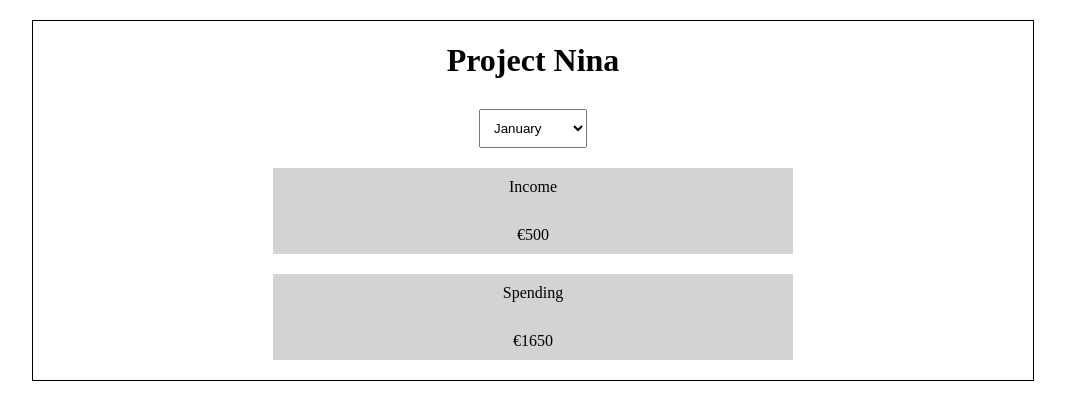
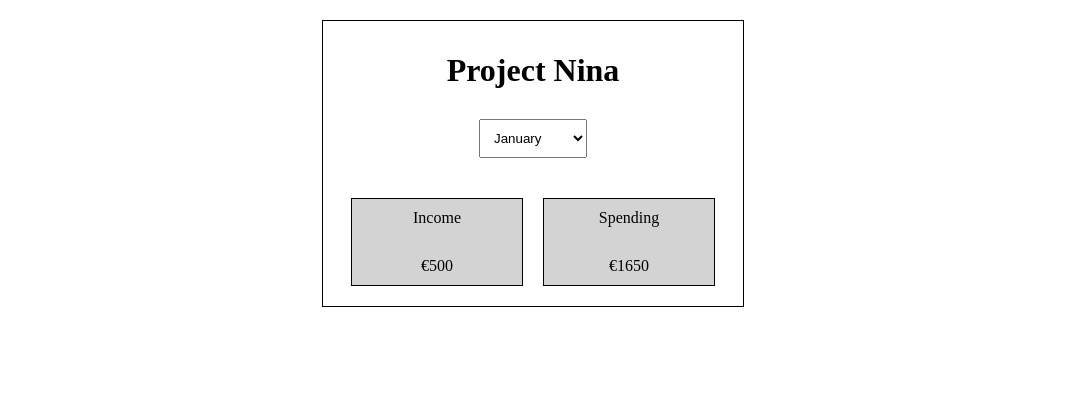
Before and after one commit to ColinTMaher/divitiae, a React (Create React App) app: page / in a window 1280 px wide. Shown: the top 420 px of the page, without its empty margins (107-1172 px from the left). Built offline with nearby package versions, Linux system fonts and the light colour scheme.

Commit message:
Basic React Router implementation

```diff
--- a/src/App.js
+++ b/src/App.js
@@ -6,19 +6,18 @@ import Total from "./components/Total"
 import MonthSelector from "./components/MonthSelector"
 import Details from "./components/Details"
 
+/* data = {
+  {
+
+  }
+} */
+
 function App() {
   return (
     <Router>
       <div className="app">
         <Link to="/">
-          <h1 class="title">Project Nina</h1>
-        </Link>
-        <MonthSelector />
-        <Link to="/Income">
-          <Total title="Income" amount={500}/>
-        </Link>
-        <Link to="/Spending">
-          <Total title="Spending" amount={1650}/>
+          <h1 className="title">Project Nina</h1>
         </Link>
 
         <Switch>
@@ -29,8 +28,16 @@ function App() {
             <Details />
           </Route>
           <Route path="/">
-
-            </Route>
+            <MonthSelector />
+            <div id="totals">
+              <Link to="/Income">
+                <Total title="Income" amount={500}/>
+              </Link>
+              <Link to="/Spending">
+                <Total title="Spending" amount={1650}/>
+              </Link>
+            </div>
+          </Route>
         </Switch>
       </div>
     </Router>
--- a/src/style/style.css
+++ b/src/style/style.css
@@ -9,7 +9,8 @@ a {
 }
 
 .app {
-  width: 1000px;
+  width: 400px;
+  padding: 10px;
   margin: 20px auto;
   border: 1px solid black;
 }
@@ -19,12 +20,20 @@ a {
   text-align: center;
 }
 
+#totals {
+  display: block;
+  width: 100%;
+  text-align: center;
+}
+
 .total {
-  margin: 20px auto;
-  padding: 10px;
-  width: 500px;
+  display: inline-block;
+  width: 150px;
+  border: 1px solid;
   background: lightgrey;
   text-align: center;
+  margin: 10px;
+  padding: 10px;
 }
 
 .total:hover {
@@ -38,6 +47,7 @@ a {
 
 .month-selector {
   margin: auto;
+  margin-bottom: 30px;
   text-align: center;
 }
 
--- a/src/style/style.scss
+++ b/src/style/style.scss
@@ -9,7 +9,8 @@ a {
 }
 
 .app {
-    width: 1000px;
+    width: 400px;
+    padding: 10px;
     margin: 20px auto;
     border: 1px solid black;
 }
@@ -19,13 +20,21 @@ a {
     text-align: center;
 }
 
+#totals {
+    display: block;
+    width: 100%;
+    text-align: center;
+}
+
 .total {
-    margin: 20px auto;
-    padding: 10px;
-    width: 500px;
-
+    display: inline-block;
+    width: 150px;
+    border: 1px solid;
     background: lightgrey;
     text-align: center;
+    margin: 10px;
+    padding: 10px;
+
 
     &:hover {
         transform: scale(1.01);
@@ -38,6 +47,7 @@ a {
 
 .month-selector {
     margin: auto;
+    margin-bottom: 30px;
     text-align: center;
 
     .dropdown {
```
Also changed, not shown: 1 other file (tests, documents, lock files or other folders).
